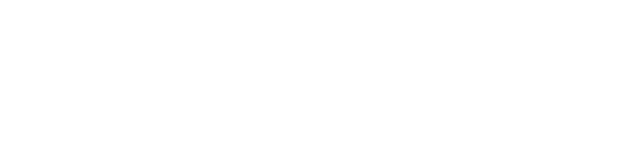
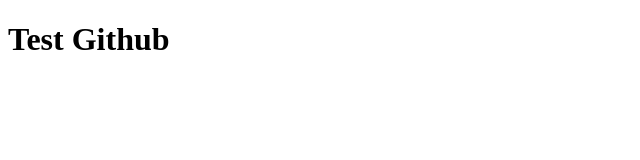
Before and after one commit to MohamedAboElfadl-11/git-hub-test-project, a plain HTML site: page index.html in a window 1280 px wide. Shown: the whole page, without its empty margins (0-640 px from the left). Drawn offline with Linux system fonts and the light colour scheme.

Commit message:
create header

```diff
--- a/index.html
+++ b/index.html
@@ -8,7 +8,7 @@
 </head>
 
 <body>
-
+    <h1>Test Github</h1>
 </body>
 
 </html>
```
